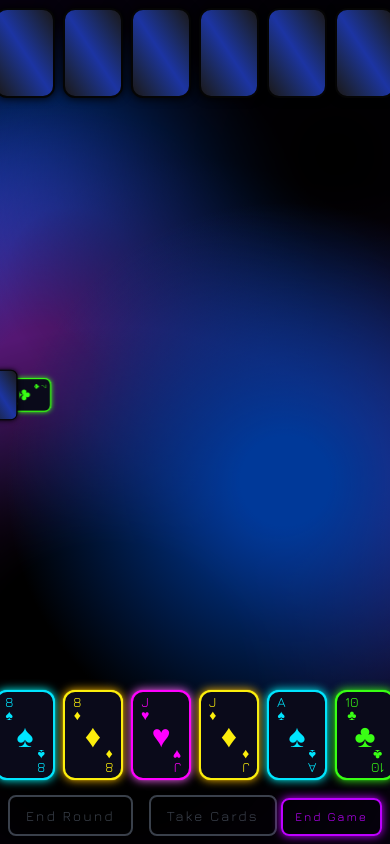
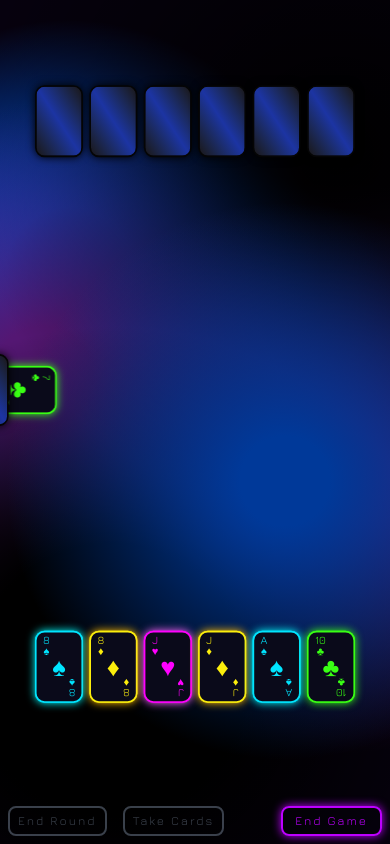
Before and after one commit to olgaAsmith/CardGame, a Next.js app: page / in a window 390 px wide. Both pictures are taken after a click on the button "Start Game". Built offline with nearby package versions, Linux system fonts and the light colour scheme.

Commit message:
fix mob ver

```diff
--- a/app/components/TableDisplay.tsx
+++ b/app/components/TableDisplay.tsx
@@ -16,11 +16,11 @@ export const TableDisplay: React.FC<TableDisplayProps> = ({
   deckEmpty,
 }) => {
   return (
-    <div className='relative flex justify-center flex-col w-1/2 min-h-[100px] xl:w-1/2 xl:min-h-[160px] scale-75 md:scale-100'>
+    <div className='relative flex justify-center flex-col w-1/2 min-h-[100px] xl:w-1/2 xl:min-h-[160px]'>
       {deckEmpty ? (
         ''
       ) : (
-        <div className='absolute w-[90px] h-[140px] top-0 -left-50 xl:-left-60 scale-75 md:scale-100'>
+        <div className='absolute w-[90px] h-[140px] top-0 -left-50 xl:-left-60'>
           <CardComponent
             card={{ id: 'deck', suit: '♠', rank: 'A' }}
             isHidden={true}
--- a/app/page.tsx
+++ b/app/page.tsx
@@ -158,7 +158,7 @@ export default function Home() {
 
   return (
     <div className='flex flex-col h-dvh'>
-      <main className='grow flex flex-col items-center justify-between mb-14 xl:mb-0 xl:justify-center gap-2 xl:gap-10 p-2 xl:p-8'>
+      <main className='scale-80 lg:scale-100 grow flex flex-col items-center justify-between mb-14 xl:mb-0 xl:justify-center gap-2 xl:gap-10 p-2 xl:p-8'>
         <div className='flex items-center justify-center flex-col'>
           {players[1] && !gameResult && (
             <PlayerHand
@@ -202,30 +202,7 @@ export default function Home() {
             />
           )}
           {deck && players.length && !gameResult ? (
-            <div className='absolute bottom-2 left-2 xl:static flex gap-4 xl:gap-10 mt-2 xl:mt-12 xl:justify-center items-center'>
-              <button
-                onClick={endRound}
-                disabled={!canEndRound}
-                className='px-4 xl:px-6 py-2 text-[14px] xl:text-[18px] tracking-[2px] border-2 rounded-lg cursor-pointer transition duration-300 ease-in-out
-        border-purple-600 text-purple-500 shadow-[0_0_15px_#BD00FF] hover:shadow-[0_0_35px_#5555ff] hover:scale-110 hover:text-[#5555ff] hover:border-[#5555ff]
-        disabled:opacity-40 disabled:cursor-not-allowed disabled:shadow-none disabled:hover:scale-100 disabled:border-slate-400 disabled:text-slate-400'
-              >
-                End Round
-              </button>
-
-              <button
-                onClick={() => {
-                  if (!isHumanTurn || players[0]?.role !== 'defense') return;
-                  takeCards(humanId);
-                }}
-                disabled={!isHumanTurn || players[0]?.role !== 'defense'}
-                className='px-4 xl:px-6 py-2 text-[14px] xl:text-[18px] tracking-[2px] border-2 rounded-lg cursor-pointer transition duration-300 ease-in-out
-        border-purple-600 text-purple-500 shadow-[0_0_15px_#BD00FF] hover:shadow-[0_0_35px_#5555ff] hover:scale-110 hover:text-[#5555ff] hover:border-[#5555ff]
-        disabled:opacity-40 disabled:cursor-not-allowed disabled:shadow-none disabled:hover:scale-100 disabled:border-slate-400 disabled:text-slate-400'
-              >
-                Take Cards
-              </button>
-            </div>
+            ''
           ) : (
             <button
               onClick={() => {
@@ -241,11 +218,41 @@ export default function Home() {
           )}
         </div>
       </main>
+      <div>
+        {deck && players.length && !gameResult ? (
+          <div className='absolute bottom-2 left-2 xl:static flex gap-4 xl:gap-10 xl:justify-center items-center'>
+            <button
+              onClick={endRound}
+              disabled={!canEndRound}
+              className='px-2 xl:px-6 py-1 text-[12px] xl:text-[18px] tracking-[2px] border-2 rounded-lg cursor-pointer transition duration-300 ease-in-out
+            border-purple-600 text-purple-500 shadow-[0_0_15px_#BD00FF] hover:shadow-[0_0_35px_#5555ff] hover:scale-110 hover:text-[#5555ff] hover:border-[#5555ff]
+            disabled:opacity-40 disabled:cursor-not-allowed disabled:shadow-none disabled:hover:scale-100 disabled:border-slate-400 disabled:text-slate-400'
+            >
+              End Round
+            </button>
+
+            <button
+              onClick={() => {
+                if (!isHumanTurn || players[0]?.role !== 'defense') return;
+                takeCards(humanId);
+              }}
+              disabled={!isHumanTurn || players[0]?.role !== 'defense'}
+              className='px-2 xl:px-6 py-1 text-[12px] xl:text-[18px] tracking-[2px] border-2 rounded-lg cursor-pointer transition duration-300 ease-in-out
+            border-purple-600 text-purple-500 shadow-[0_0_15px_#BD00FF] hover:shadow-[0_0_35px_#5555ff] hover:scale-110 hover:text-[#5555ff] hover:border-[#5555ff]
+            disabled:opacity-40 disabled:cursor-not-allowed disabled:shadow-none disabled:hover:scale-100 disabled:border-slate-400 disabled:text-slate-400'
+            >
+              Take Cards
+            </button>
+          </div>
+        ) : (
+          ''
+        )}
+      </div>
       <div className='absolute bottom-2 right-2 xl:static flex items-end flex-col xl:p-2'>
         {deck && players.length && !gameResult ? (
           <button
             onClick={resetDeck}
-            className='w-fit px-3 py-2 text-[12px] xl:text-[14px] tracking-[2px] border-2 rounded-lg cursor-pointer transition duration-300 ease-in-out
+            className='w-fit px-3 py-1 text-[12px] xl:text-[14px] tracking-[2px] border-2 rounded-lg cursor-pointer transition duration-300 ease-in-out
             border-[#BD00FF] text-[#BD00FF] shadow-[0_0_10px_#BD00FF] hover:shadow-[0_0_0px_#ff073a]  hover:text-[#ff073a] hover:border-[#ff073a]
               disabled:opacity-40 disabled:cursor-not-allowed disabled:shadow-none disabled:hover:scale-100'
           >
```
Also changed, not shown: 1 other file (tests, documents, lock files or other folders).
